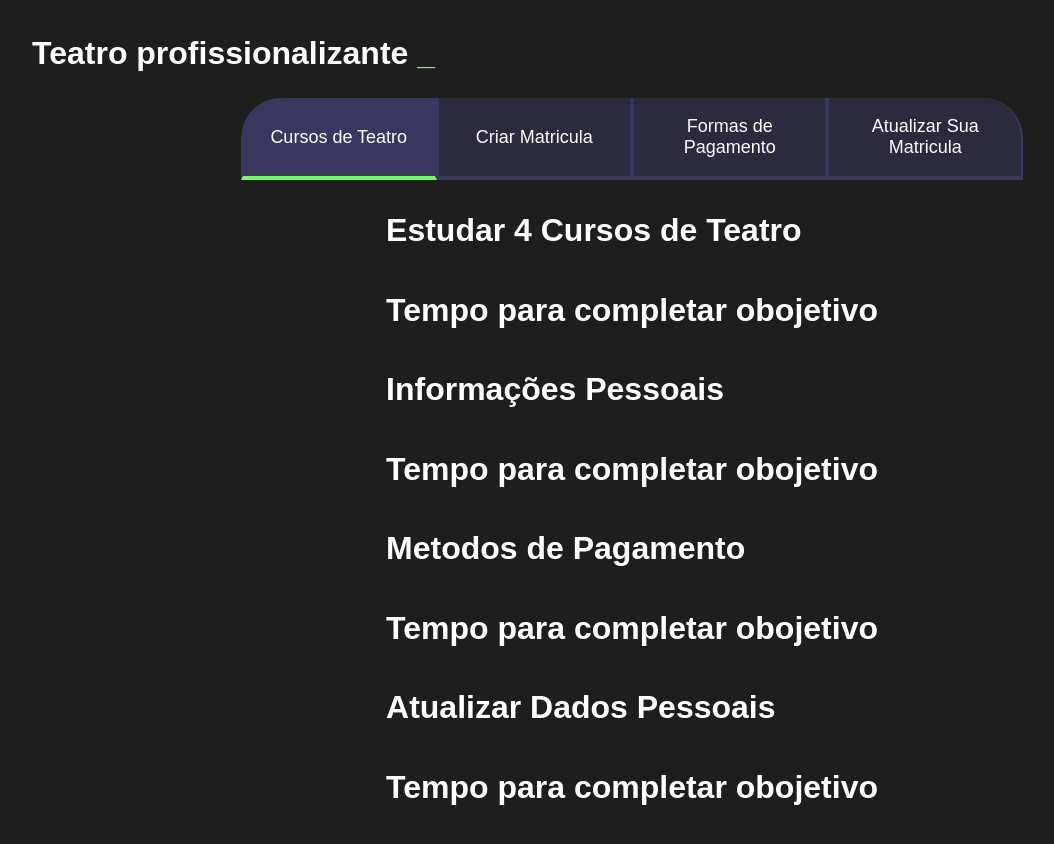
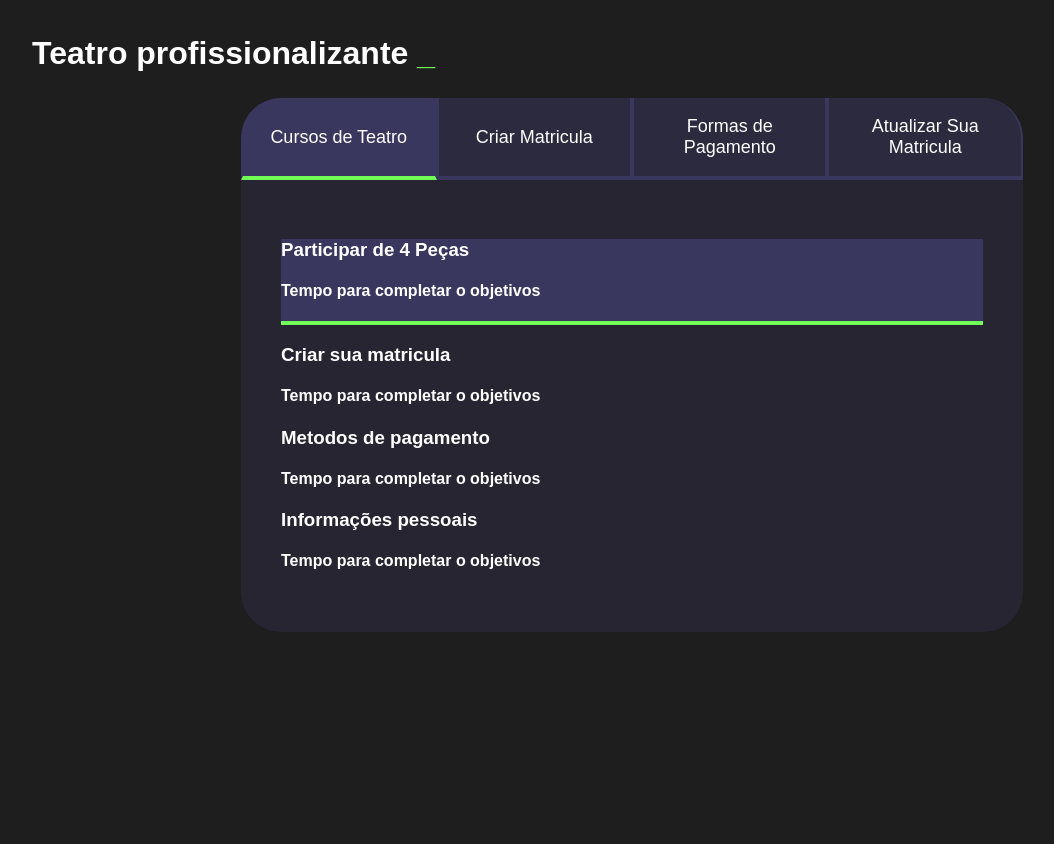
Before and after one commit to Ronicleyfe/Projeto-de-Vida-2, a plain HTML site: page Projeto de Vida Roni/index.html in a window 1280 px wide. Shown: the whole page, without its empty margins (8-1062 px from the left). After the commit the page ends 800 px from the top, so only its background shows below. Drawn offline with Linux system fonts and the light colour scheme.

Commit message:
Add files via upload

```diff
--- a/Projeto de Vida Roni/index.html
+++ b/Projeto de Vida Roni/index.html
@@ -9,7 +9,7 @@
 <body>
     <section class="conteudo-principal">
        <h2 class="titulo-principal">Teatro profissionalizante <span>_</span></h2>
-   <div class="conteudo-principal">
+   <div class="conteudo">
        <div class="botoes">
        <button class="botao ativo">Cursos de Teatro </button>
        <button class="botao">Criar Matricula</button>
@@ -17,23 +17,24 @@
        <button class="botao">Atualizar Sua Matricula</button>
     </div>
     <div class="abas-textos">
-        <div class="aba-conteudo">
-            <h3 class="aba-conteudo titulo-principal">Estudar 4 Cursos de Teatro</h3>
-            <h4 class="aba-conteudo titulo-principal">Tempo para completar obojetivo</h4>
+        <div class="aba-conteudo ativo">
+            <h3 class="abas-do-titulo-ṕrincipal">Participar de 4 Peças</h3>
+            <h4 class="abas-do-titulo-segundario">Tempo para completar o objetivos</h4>
         </div>
         <div class="aba-conteudo">
-            <h3 class="aba-conteudo titulo-principal">Informações Pessoais</h3>
-            <h4 class="aba-conteudo titulo-principal">Tempo para completar obojetivo</h4>
+            <h3 class="abas-do-titulo-ṕrincipal">Criar sua matricula</h3>
+            <h4 class="abas-do-titulo-segundario">Tempo para completar o objetivos</h4>
         </div>
         <div class="aba-conteudo">
-            <h3 class="aba-conteudo titulo-principal">Metodos de Pagamento</h3>
-            <h4 class="aba-conteudo titulo-principal">Tempo para completar obojetivo</h4>
+            <h3 class="abas-do-titulo-ṕrincipal">Metodos de pagamento</h3>
+            <h4 class="abas-do-titulo-segundario">Tempo para completar o objetivos</h4>
         </div>
         <div class="aba-conteudo">
-            <h3 class="aba-conteudo titulo-principal">Atualizar Dados Pessoais</h3>
-            <h4 class="aba-conteudo titulo-principal">Tempo para completar obojetivo</h4>
+            <h3 class="abas-do-titulo-ṕrincipal">Informações pessoais</h3>
+            <h4 class="abas-do-titulo-segundario">Tempo para completar o objetivos</h4>
         </div>
-   </div>
+    </div>
+
 </div>
     </section>
     <script src="main.js"></script>
--- a/Projeto de Vida Roni/style.css
+++ b/Projeto de Vida Roni/style.css
@@ -63,10 +63,11 @@ font-family: 'Chakra Petch', sans-serif;
     border-bottom: 4px solid var(--verde);
 }
 
-.abas-texto{
+.abas-textos{
     background-color: var(--texto);
+    padding: 40px;
+    border-radius: 0 0 40px 40px;
 }
-
 @media screen and (min-width: 768px) {
     .botoes{
         display: flex;
```
